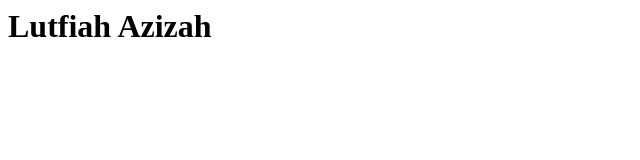
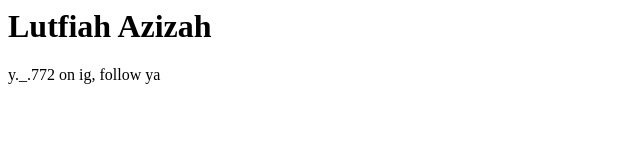
Before and after one commit to Lutfiahazizah/Lutfiah-Azizah, a plain HTML site: page index.html in a window 1280 px wide. Shown: the whole page, without its empty margins (0-640 px from the left). Drawn offline with Linux system fonts and the light colour scheme.

Commit message:
Update index.html

```diff
--- a/index.html
+++ b/index.html
@@ -4,5 +4,6 @@
 </head>
 <body>
 <h1>Lutfiah Azizah</h1>
+<p>y._.772 on ig, follow ya</p>
 </body>
 </html>
```
